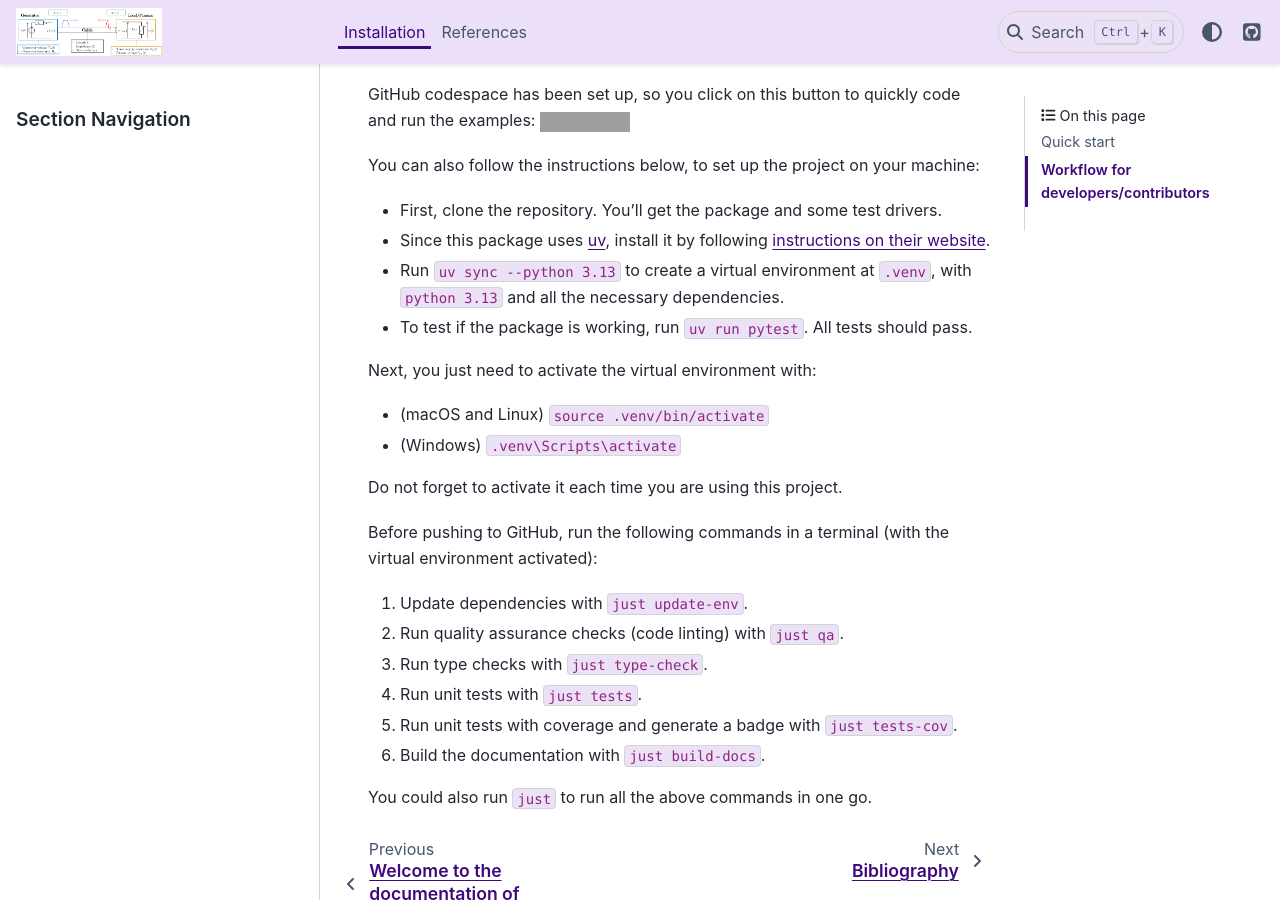
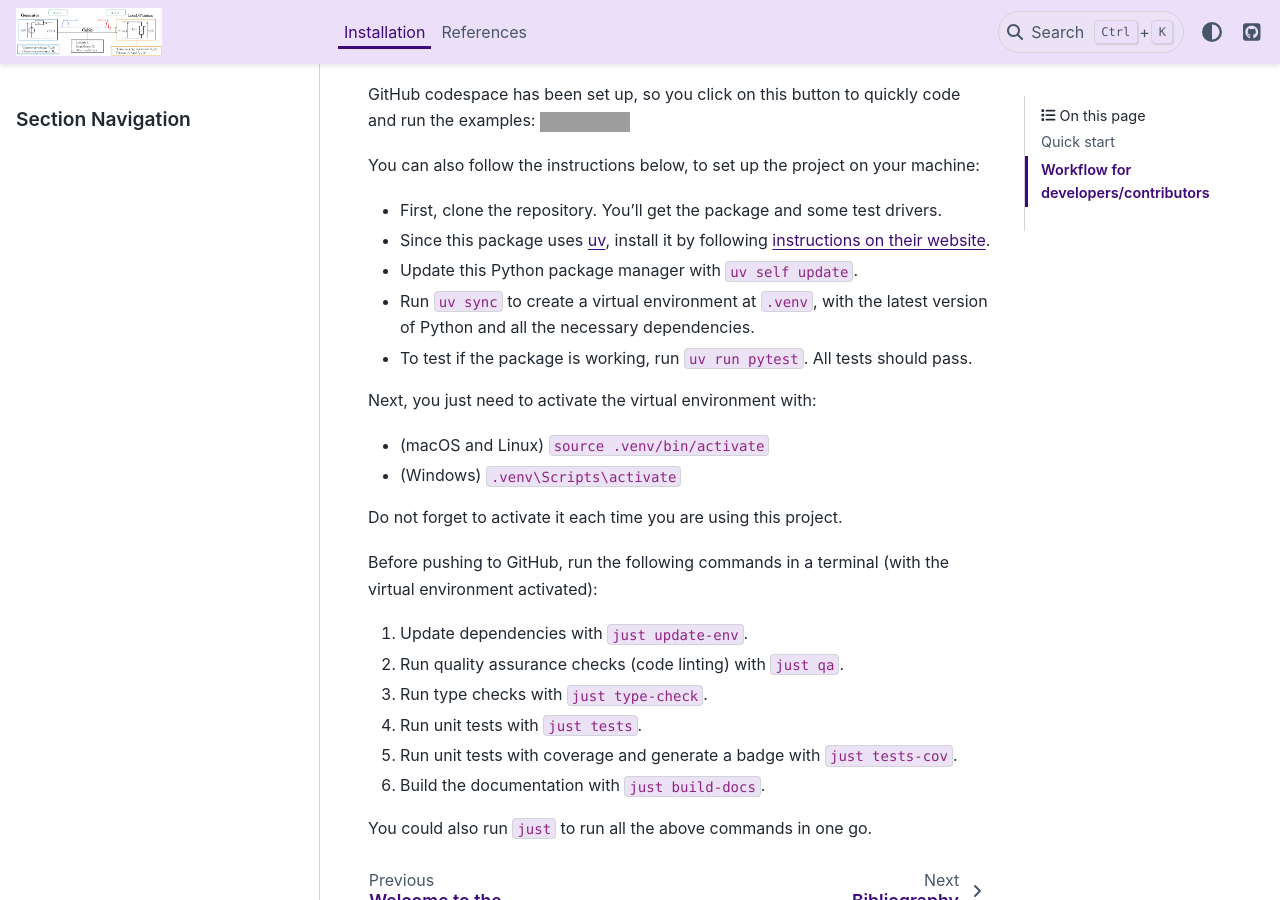
Before and after one commit to pag1pag/pyresiflex, a Sphinx documentation site: the page built from docs/installation.md, in a window 1280 px wide and 900 px high, scrolled down 364 px. Built offline with Sphinx 7.4.7 and the PyData theme 0.15.4, drawn with Linux system fonts in a browser that asks for light colours; pages that are not in the unit, such as notebooks, are missing from menus; grey boxes are pictures that could not be loaded.

Commit message:
Update installation.md

```diff
--- a/docs/installation.md
+++ b/docs/installation.md
@@ -13,7 +13,8 @@ You can also follow the instructions below, to set up the project on your machin
 
 - First, clone the repository. You'll get the package and some test drivers.
 - Since this package uses [uv](https://docs.astral.sh/uv/), install it by following [instructions on their website](https://docs.astral.sh/uv/getting-started/installation/).
-- Run `uv sync --python 3.13` to create a virtual environment at `.venv`, with `python 3.13` and all the necessary dependencies.
+- Update this Python package manager with `uv self update`.
+- Run `uv sync` to create a virtual environment at `.venv`, with the latest version of Python and all the necessary dependencies.
 - To test if the package is working, run `uv run pytest`. All tests should pass.
 
 Next, you just need to activate the virtual environment with:
```
